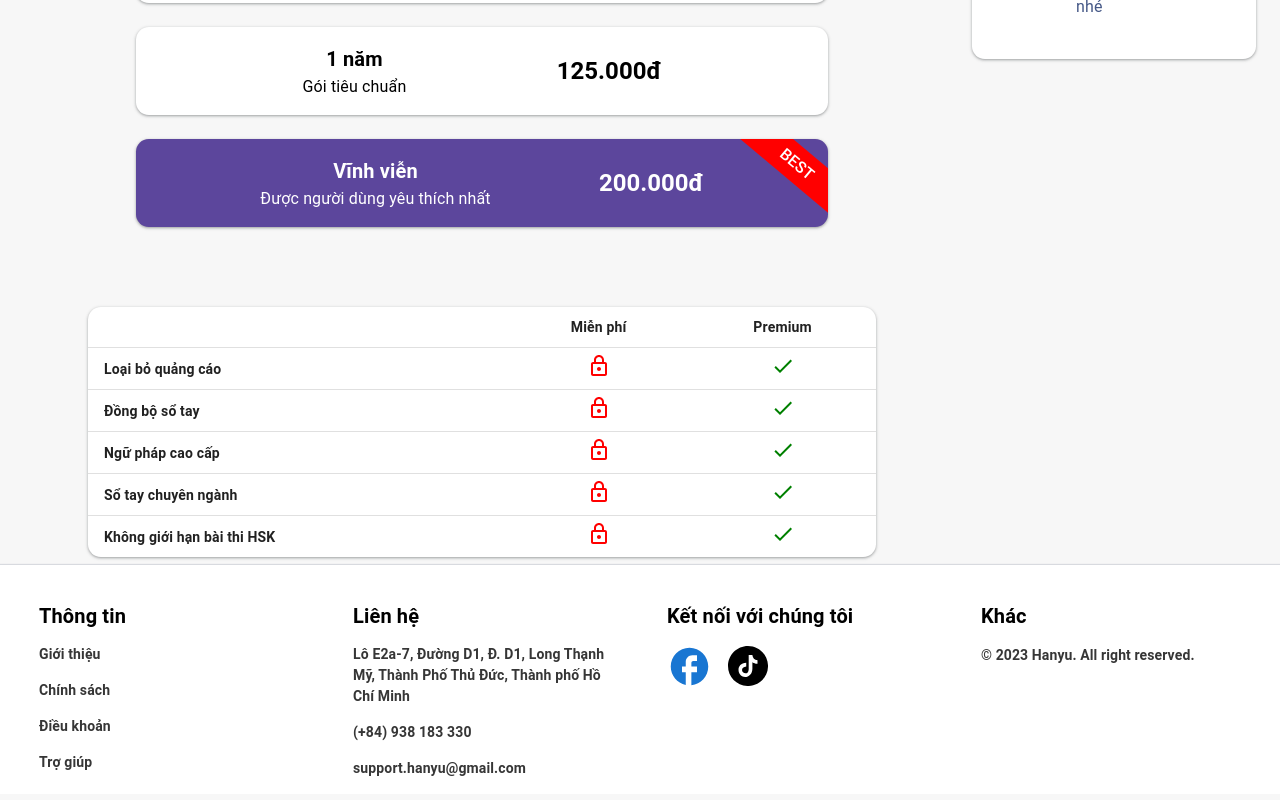
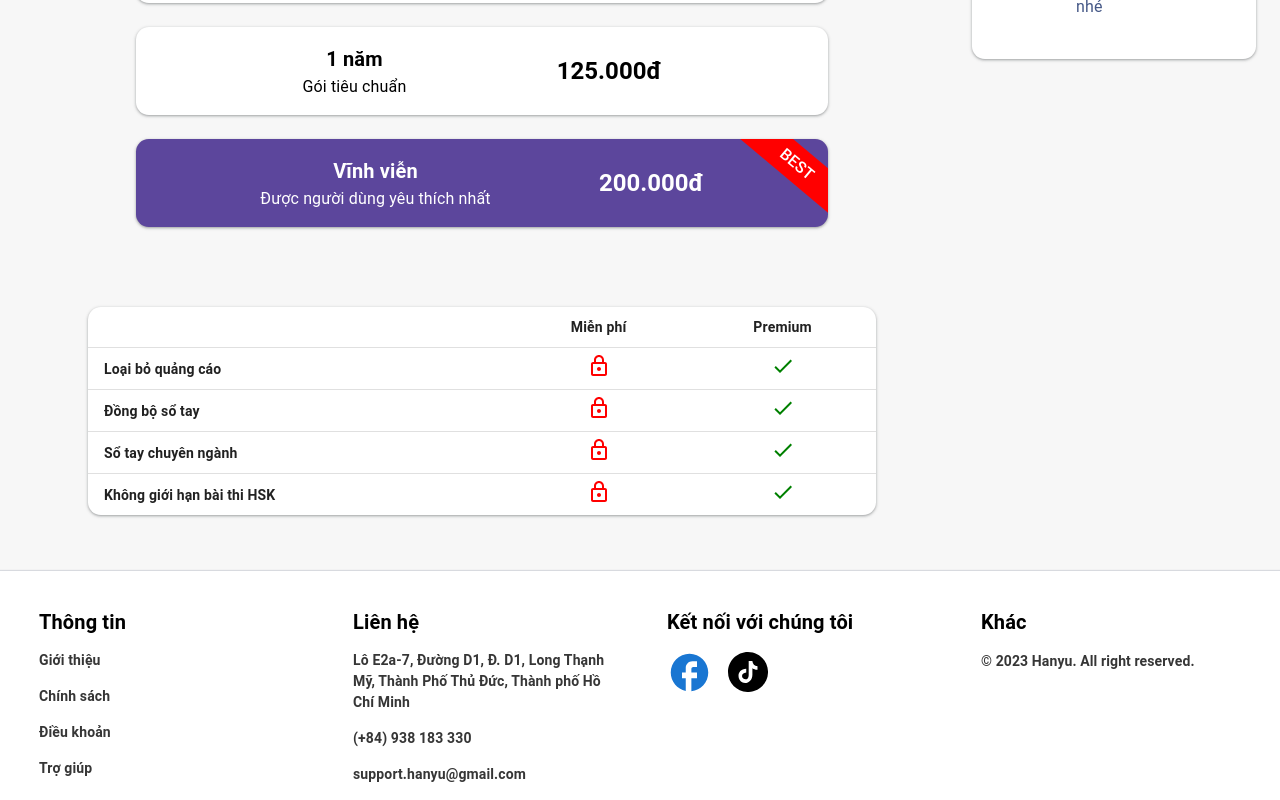
Before and after one commit to khoahd7621/exe201-mvp, a React (Vite) app in the folder hanyu-fe/: page /upgrade in a window 1280 px wide. Shown: the part 495-1295 px from the top of the page. Built offline with nearby package versions, Linux system fonts and the light colour scheme; no server answers.

Commit message:
Hotfix UI

```diff
--- a/hanyu-fe/src/common/components/Footer.tsx
+++ b/hanyu-fe/src/common/components/Footer.tsx
@@ -5,6 +5,7 @@ export default function Footer() {
   return (
     <div
       style={{
+        marginTop: "48px",
         backgroundColor: "#fff",
         boxShadow: "rgba(9, 30, 66, 0.25) 0px 1px 1px, rgba(9, 30, 66, 0.13) 0px 0px 1px 1px",
       }}
--- a/hanyu-fe/src/layouts/MainLayout.tsx
+++ b/hanyu-fe/src/layouts/MainLayout.tsx
@@ -12,7 +12,7 @@ export default function MainLayout() {
       <Box
         sx={{
           backgroundColor: "#f7f7f7",
-          minHeight: "calc(100vh - 264px)",
+          minHeight: "calc(100vh - 312px)",
         }}
       >
         <Outlet />
--- a/hanyu-fe/src/modules/upgrade/components/TableFeatures.tsx
+++ b/hanyu-fe/src/modules/upgrade/components/TableFeatures.tsx
@@ -14,7 +14,6 @@ export default function TableFeatures() {
   const listFeatures: string[] = [
     "Loại bỏ quảng cáo",
     "Đồng bộ sổ tay",
-    "Ngữ pháp cao cấp",
     "Sổ tay chuyên ngành",
     "Không giới hạn bài thi HSK",
   ];
--- a/hanyu-fe/src/pages/UpgradePage.tsx
+++ b/hanyu-fe/src/pages/UpgradePage.tsx
@@ -51,7 +51,7 @@ export default function UpgradePage() {
         }}
       />
 
-      <Container maxWidth={false} sx={{ margin: "2rem 0" }}>
+      <Container maxWidth={false} sx={{ padding: "2rem 0" }}>
         <Grid container spacing={4}>
           <Grid item xs={12} md={8} lg={9}>
             {/* Carousel */}
```
